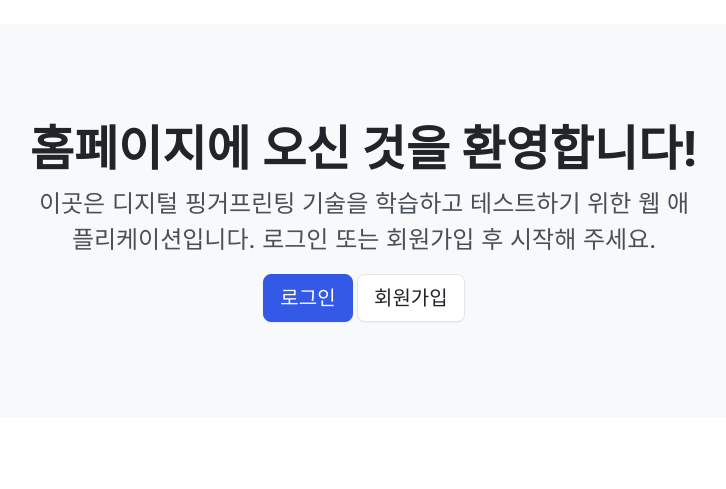
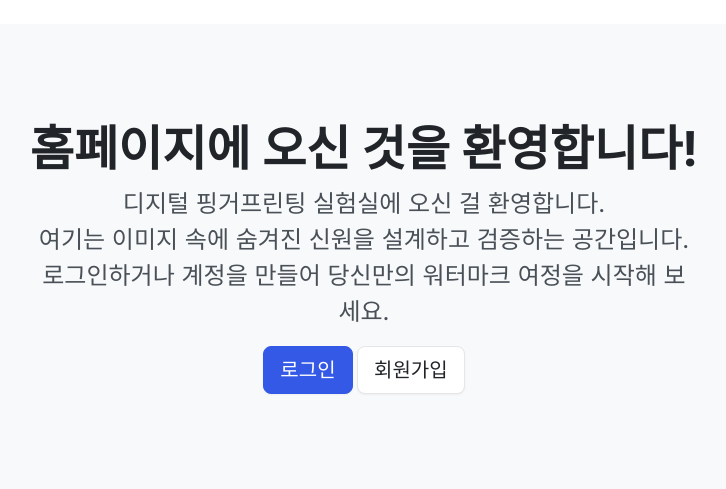
Before and after one commit to dubu-maker/fingerprint-app, a Flask app: page / in a window 1280 px wide. Shown: the part 73-562 px from the top of the page, without its empty margins (276-1002 px from the left). Run offline with Flask 3, Linux system fonts and the light colour scheme; some libraries are stand-ins or nearby versions.

Commit message:
text update

```diff
--- a/templates/home.html
+++ b/templates/home.html
@@ -61,8 +61,9 @@
       <div class="container-fluid py-5">
         <h1 class="display-5 fw-bold">홈페이지에 오신 것을 환영합니다!</h1>
         <p class="col-lg-8 mx-auto fs-4">
-          이곳은 디지털 핑거프린팅 기술을 학습하고 테스트하기 위한 웹 애플리케이션입니다.
-          로그인 또는 회원가입 후 시작해 주세요.
+          디지털 핑거프린팅 실험실에 오신 걸 환영합니다. <br>
+          여기는 이미지 속에 숨겨진 신원을 설계하고 검증하는 공간입니다. <br>
+          로그인하거나 계정을 만들어 당신만의 워터마크 여정을 시작해 보세요. <br>
         </p>
         <a class="btn btn-primary btn-lg" href="{{ url_for('login') }}">로그인</a>
         <a class="btn btn-secondary btn-lg" href="{{ url_for('register') }}">회원가입</a>
```
